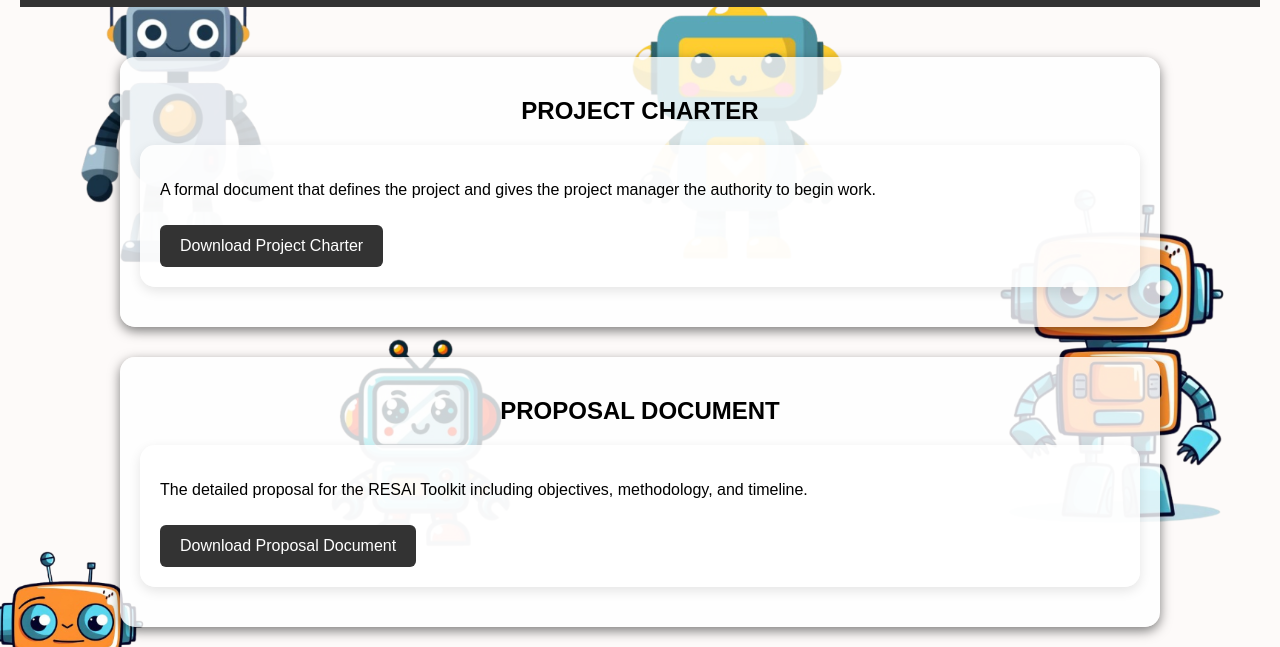
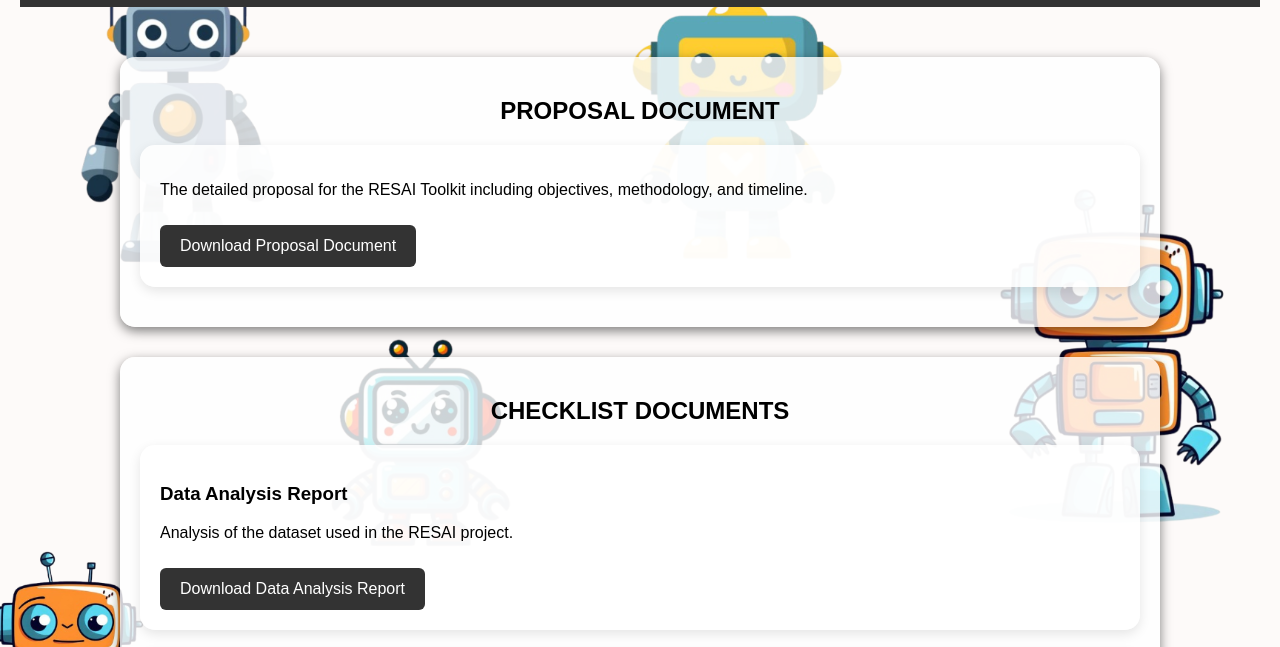
Before and after one commit to IT21380914/RESAI_Toolkit_website, a plain HTML site: page documents.html in a window 1280 px wide. Shown: the part 143-790 px from the top of the page. Drawn offline with Linux system fonts and the light colour scheme.

Commit message:
document updation : removed project charter

```diff
--- a/documents.html
+++ b/documents.html
@@ -18,13 +18,6 @@
   </header>
 
   <main>
-    <section>
-      <center><h2>PROJECT CHARTER</h2></center>
-      <div class="tech-card">
-      <p>A formal document that defines the project and gives the project manager the authority to begin work.</p>
-      <a href="assets/docs/project_charter.pdf" class="download-btn" download>Download Project Charter</a>
-      </div>
-    </section>
 
     <section>
       <center><h2>PROPOSAL DOCUMENT</h2></center>
```
